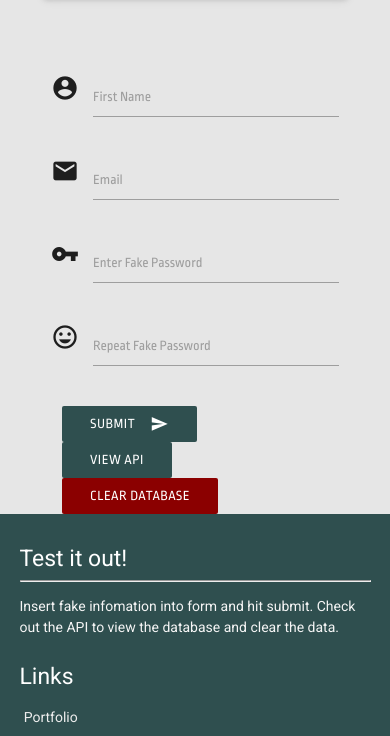
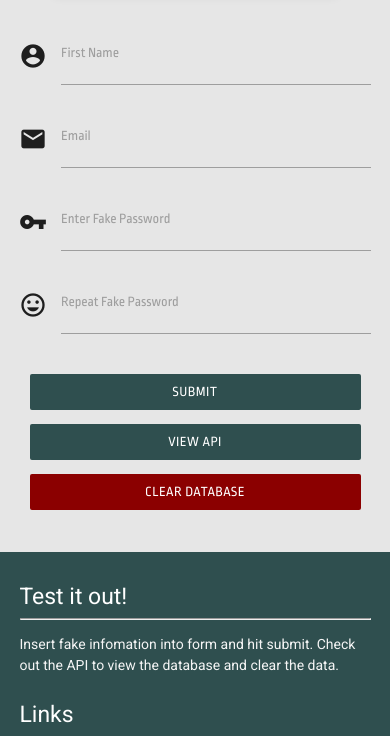
Before and after one commit to JaronGallo/formsWithMongo, a website: page public/index.html in a window 390 px wide. Shown: the part 166-902 px from the top of the page. Drawn offline with nearby package versions, Linux system fonts and the light colour scheme.

Commit message:
fixed mobile

```diff
--- a/public/index.html
+++ b/public/index.html
@@ -19,10 +19,10 @@
 </head>
 
 <body>
-
+<div class="wrap">
   <nav class="nav-extended">
     <div class="nav-wrapper">
-      <a href="/" class="brand-logo center">Forms + MongoDB</a>
+      <a href="/" class="brand-logo center ">Forms + MongoDB</a>
     </div>
   </nav>
   <br/>
@@ -79,17 +79,14 @@
             </div>
           </li>
           <li>
-            <button id="formBtn" class="btn waves-effect waves-light hvr-float-shadow" type="submit" value='Submit'>Submit
-              <i class="material-icons right">send</i>
+            <button id="formBtn" class="btn waves-effect waves-light hvr-float-shadow col s6" type="submit" value='Submit'>Submit
+
             </button>
-            <div class="right">
+              <a href="/view-users" class="btn waves-effect waves-light hvr-float-shadow col s3">View Api</a>
+              <a href="/clear-data" id="clear" class="btn waves-effect waves-light hvr-float-shadow col s3">Clear Database</a>
 
-              <a href="/view-users" class="btn waves-effect waves-light hvr-float-shadow">View Api</a>
-              <a href="/clear-data" id="clear" class="btn waves-effect waves-light hvr-float-shadow">Clear Database</a>
-            </div>
           </li>
       </form>
-
       </ul>
     </div>
   </main>
@@ -122,9 +119,9 @@
     </div>
 
   </footer>
+</div>
 
-  <script type="text/javascript" src="form.js"></script>
-
+<script type="text/javascript" src="form.js"></script>
 
 </body>
 
--- a/public/style.css
+++ b/public/style.css
@@ -5,12 +5,17 @@
 html{
   height: 100%;
 }
+.wrap{
+  min-height:100%;
+   position:relative;
+   height:100%;
+}
 body{
   background-color: #E6E6E6;
-  height: 100%;
-  display: flex;
-    min-height: 100vh;
-    flex-direction: column;
+  margin:0;
+  padding:0;
+  height:100%;
+
     font-family: 'Ropa Sans', sans-serif;
 
 }
@@ -20,20 +25,24 @@ form{
 nav{
   background-color: darkslategrey;
   margin-bottom: 2em;
+  margin: 0 auto;
 
 }
-nav .brand-logo{
+nav .nav-wrapper a{
   font-family: 'Ropa Sans', sans-serif;
-
-
   font-weight: lighter;
+  margin: 0 auto;
 }
 .page-footer {
   background-color: darkslategrey;
-  margin:0;
+
 
   font-family: 'Roboto', sans-serif;
 
+  position:absolute;
+  bottom:0;
+  width:100%;
+  height:17em;   /* Height of the footer */
 
 
 }
@@ -47,15 +56,14 @@ nav .brand-logo{
 #clear{
   background-color: darkred;
 }
-main {
-  flex: 1 0 auto;
-}
+
 .btn {
   background-color:
 darkslategrey;
 }
 .content {
-  min-height:100%;
+  padding:10px;
+  padding-bottom:17em;
 }
 .hvr-float-shadow {
   display: inline-block;
@@ -95,3 +103,78 @@ darkslategrey;
   -webkit-transform: translateY(5px);
   transform: translateY(5px);
 }
+
+@media (min-width: 992px){
+
+}
+
+@media (max-width: 992px){
+  nav .nav-wrapper a{
+    font-family: 'Ropa Sans', sans-serif;
+    font-weight: lighter;
+
+    position: static !important;
+    margin-left: 30%;
+    width: 40%;
+    margin-right: 30%;
+  }
+
+ .page-footer {
+
+  height:25em;   /* Height of the footer */
+ position:static !important;
+
+}
+.content {
+  padding:10px;
+  padding-bottom:3em;
+}
+* {
+ /*CSS transitions*/
+ -o-transition-property: none !important;
+ -moz-transition-property: none !important;
+ -ms-transition-property: none !important;
+ -webkit-transition-property: none !important;
+ transition-property: none !important;
+ /*CSS transforms*/
+ -o-transform: none !important;
+ -moz-transform: none !important;
+ -ms-transform: none !important;
+ -webkit-transform: none !important;
+ transform: none !important;
+ /*CSS animations*/
+ -webkit-animation: none !important;
+ -moz-animation: none !important;
+ -o-animation: none !important;
+ -ms-animation: none !important;
+ animation: none !important;
+
+ }
+}
+@media (max-width: 600px){
+  nav .nav-wrapper a{
+    font-family: 'Ropa Sans', sans-serif;
+    font-weight: lighter;
+    margin-top: .3em;
+    position: static !important;
+    margin-left: 20%;
+    width: 60%;
+    margin-right: 20%;
+  }
+  form{
+    margin:0 auto;
+  }
+
+  .btn{
+    margin-bottom:1em;
+    width: 100%;
+    padding:0;
+
+
+  }
+  .content{
+    padding-bottom: 1em;
+  }
+
+
+}
```
